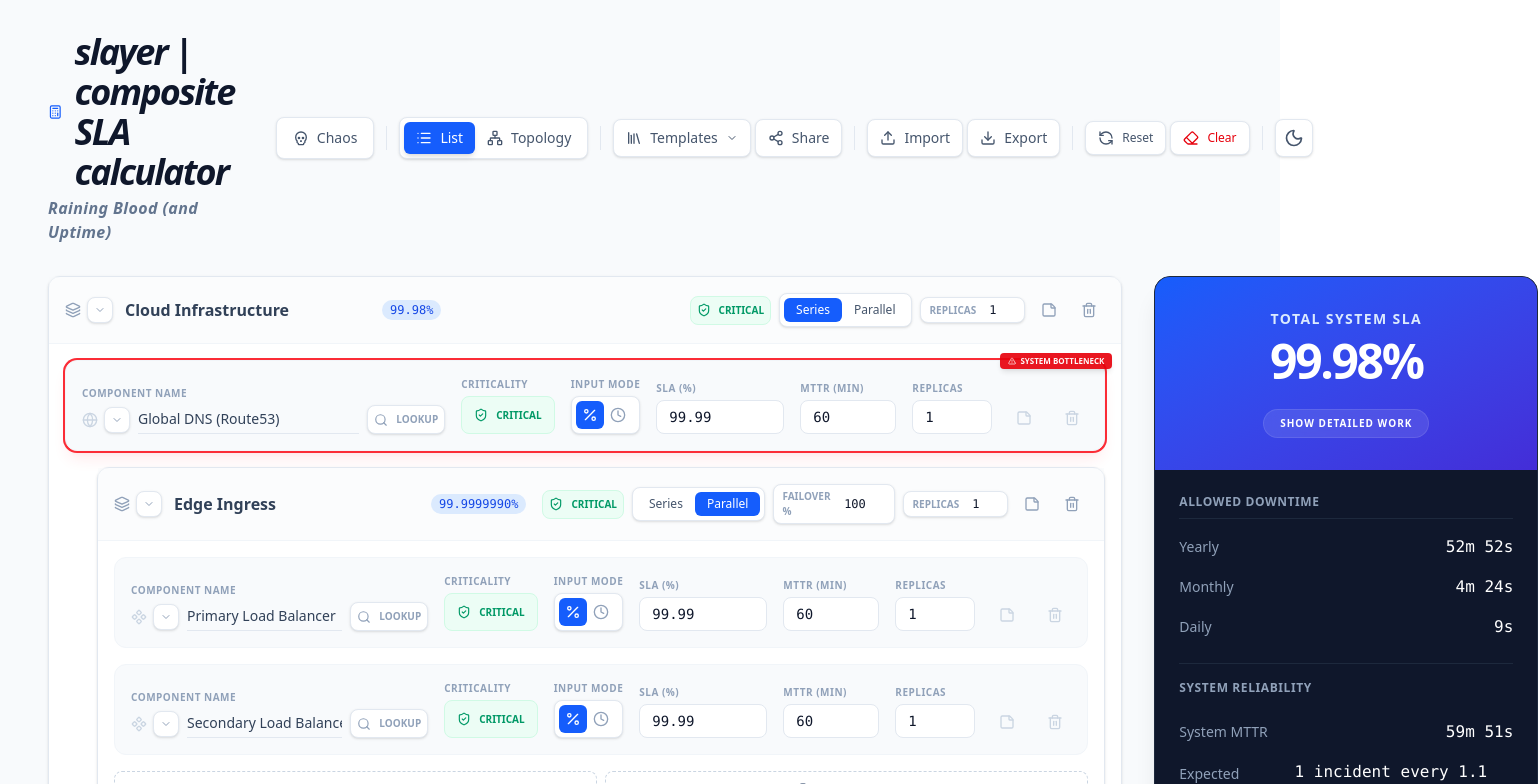
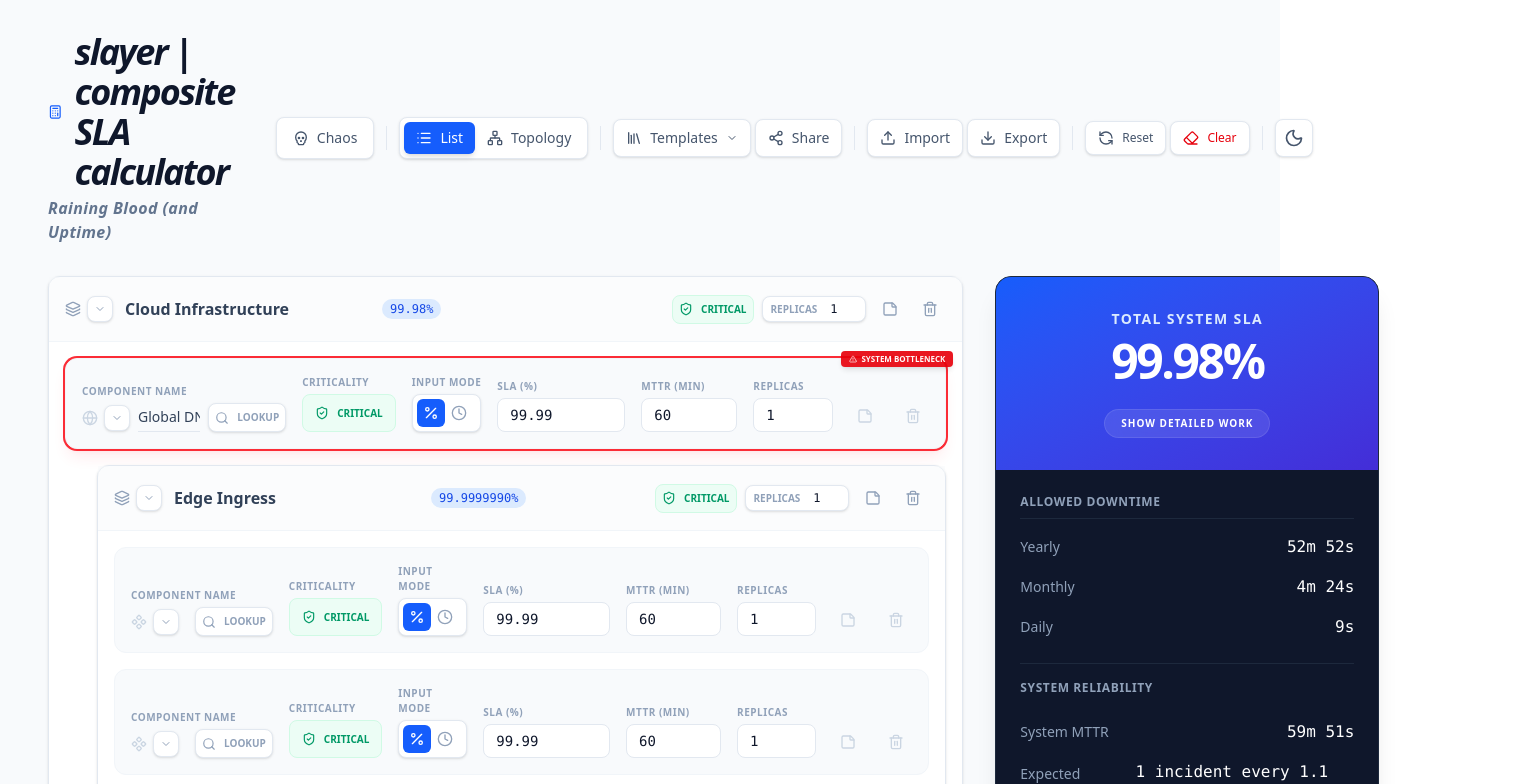
Before and after one commit to mrueg/slayer, a Next.js app: page / in a window 1280 px wide. Shown: the top 784 px of the page, 1538 px wide, since content can reach past the window. Built offline with nearby package versions, Linux system fonts and the light colour scheme.

Commit message:
style(ui): fix group header structure and rename failure toggle to 'Kill'

```diff
--- a/src/app/page.tsx
+++ b/src/app/page.tsx
@@ -393,6 +393,17 @@
                 {item.isOptional ? <ShieldAlert className="w-3.5 h-3.5" /> : <ShieldCheck className="w-3.5 h-3.5" />}
                 <span className="text-[10px] font-bold uppercase">{item.isOptional ? 'Optional' : 'Critical'}</span>
               </button>
+              <div className="flex items-center gap-2 bg-white dark:bg-slate-900 px-2 py-1 rounded-lg border border-slate-200 dark:border-slate-700 shadow-sm">
+                <span className="text-[10px] font-bold text-slate-400 dark:text-slate-500 uppercase">Replicas</span>
+                <input
+                  type="number"
+                  min="1"
+                  max="99"
+                  value={item.replicas || 1}
+                  onChange={(e) => onUpdate(item.id, { replicas: parseInt(e.target.value) || 1 })}
+                  className="w-8 bg-transparent outline-none font-mono text-xs text-center dark:text-slate-200"
+                />
+              </div>
               {chaosMode && (
                 <button
                   onClick={() => onUpdate(item.id, { isFailed: !item.isFailed })}
@@ -405,54 +416,9 @@
                   title={isFailed ? "Restore Group" : "Fail Group"}
                 >
                   {isFailed ? <RefreshCcw className="w-3.5 h-3.5" /> : <Skull className="w-3.5 h-3.5" />}
-                  <span className="text-[10px] font-bold uppercase">{isFailed ? 'Restore' : 'Fail'}</span>
+                  <span className="text-[10px] font-bold uppercase">{isFailed ? 'Restore' : 'Kill'}</span>
                 </button>
               )}
-              <div className="flex bg-white dark:bg-slate-900 p-1 rounded-lg border border-slate-200 dark:border-slate-700 shadow-sm">
-                <button
-                  onClick={() => onUpdate(item.id, { config: 'series' })}
-                  className={cn(
-                    "px-3 py-1 text-xs rounded-md transition-all",
-                    item.config === 'series' ? "bg-blue-600 text-white" : "text-slate-600 dark:text-slate-400 hover:bg-slate-100 dark:hover:bg-slate-800"
-                  )}
-                >
-                  Series
-                </button>
-                <button
-                  onClick={() => onUpdate(item.id, { config: 'parallel' })}
-                  className={cn(
-                    "px-3 py-1 text-xs rounded-md transition-all",
-                    item.config === 'parallel' ? "bg-blue-600 text-white" : "text-slate-600 dark:text-slate-400 hover:bg-slate-100 dark:hover:bg-slate-800"
-                  )}
-                >
-                  Parallel
-                </button>
-              </div>
-              {item.config === 'parallel' && (item.children?.length || 0) > 1 && (
-                <div className="flex items-center gap-2 bg-white dark:bg-slate-900 px-2 py-1 rounded-lg border border-slate-200 dark:border-slate-700 shadow-sm" title="Probability of successful failover to secondary components">
-                  <span className="text-[10px] font-bold text-slate-400 dark:text-slate-500 uppercase">Failover %</span>
-                  <input
-                    type="number"
-                    min="0"
-                    max="100"
-                    step="0.01"
-                    value={item.failoverSla ?? 100}
-                    onChange={(e) => onUpdate(item.id, { failoverSla: parseFloat(e.target.value) || 0 })}
-                    className="w-12 bg-transparent outline-none font-mono text-xs text-center dark:text-slate-200"
-                  />
-                </div>
-              )}
-              <div className="flex items-center gap-2 bg-white dark:bg-slate-900 px-2 py-1 rounded-lg border border-slate-200 dark:border-slate-700 shadow-sm">
-                <span className="text-[10px] font-bold text-slate-400 dark:text-slate-500 uppercase">Replicas</span>
-                <input
-                  type="number"
-                  min="1"
-                  max="99"
-                  value={item.replicas || 1}
-                  onChange={(e) => onUpdate(item.id, { replicas: parseInt(e.target.value) || 1 })}
-                  className="w-8 bg-transparent outline-none font-mono text-xs text-center dark:text-slate-200"
-                />
-              </div>
               <button
                 onClick={() => setShowNotes(!showNotes)}
                 className={cn(
```
